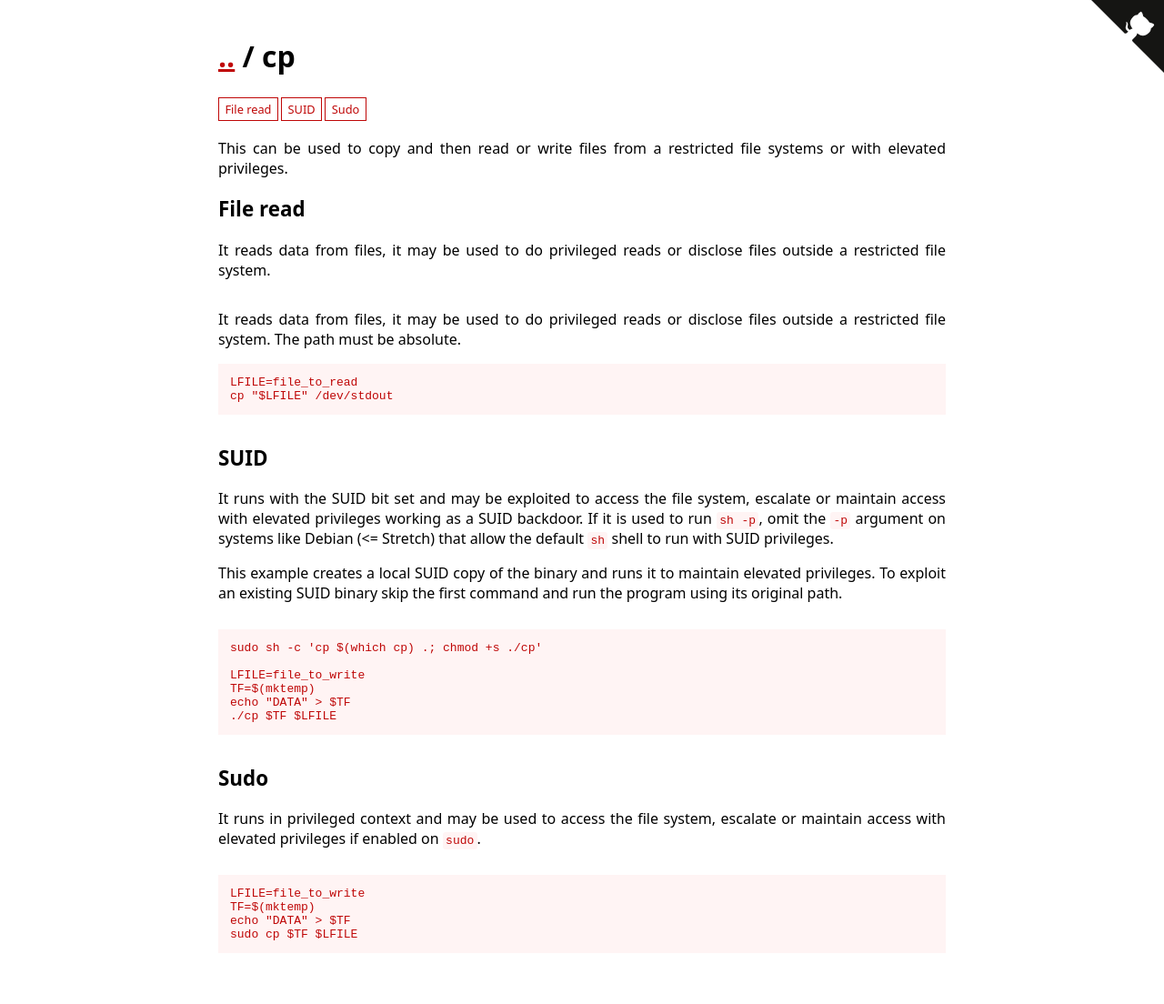
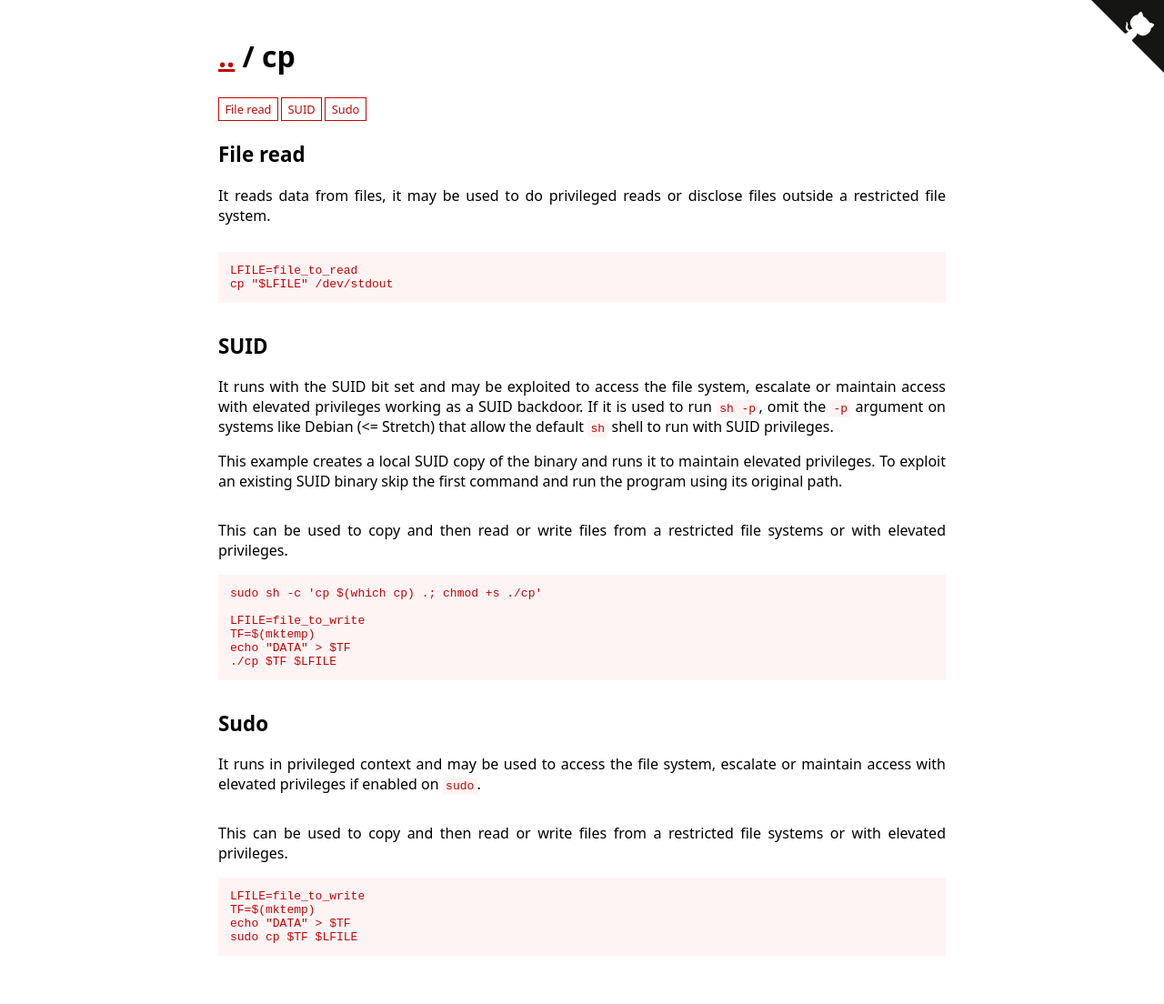
Before and after one commit to GTFOBins/GTFOBins.github.io, a Jekyll site: the page built from _gtfobins/cp.md, in a window 1280 px wide. Shown: the whole page at 91% size. Built offline with Jekyll 4.4.1, drawn with Linux system fonts in a browser that asks for light colours.

Commit message:
Refactor cp

```diff
--- a/_gtfobins/cp.md
+++ b/_gtfobins/cp.md
@@ -1,21 +1,21 @@
 ---
-description: This can be used to copy and then read or write files from a restricted file systems or with elevated privileges.
 functions:
+  file-read:
+    - code: |
+        LFILE=file_to_read
+        cp "$LFILE" /dev/stdout
   suid:
-    - code: |
+    - description: This can be used to copy and then read or write files from a restricted file systems or with elevated privileges.
+      code: |
         LFILE=file_to_write
         TF=$(mktemp)
         echo "DATA" > $TF
         ./cp $TF $LFILE
   sudo:
-    - code: |
+    - description: This can be used to copy and then read or write files from a restricted file systems or with elevated privileges.
+      code: |
         LFILE=file_to_write
         TF=$(mktemp)
         echo "DATA" > $TF
         sudo cp $TF $LFILE
-  file-read:
-    - description: It reads data from files, it may be used to do privileged reads or disclose files outside a restricted file system. The path must be absolute.
-      code: |
-        LFILE=file_to_read
-        cp "$LFILE" /dev/stdout
 ---
```
